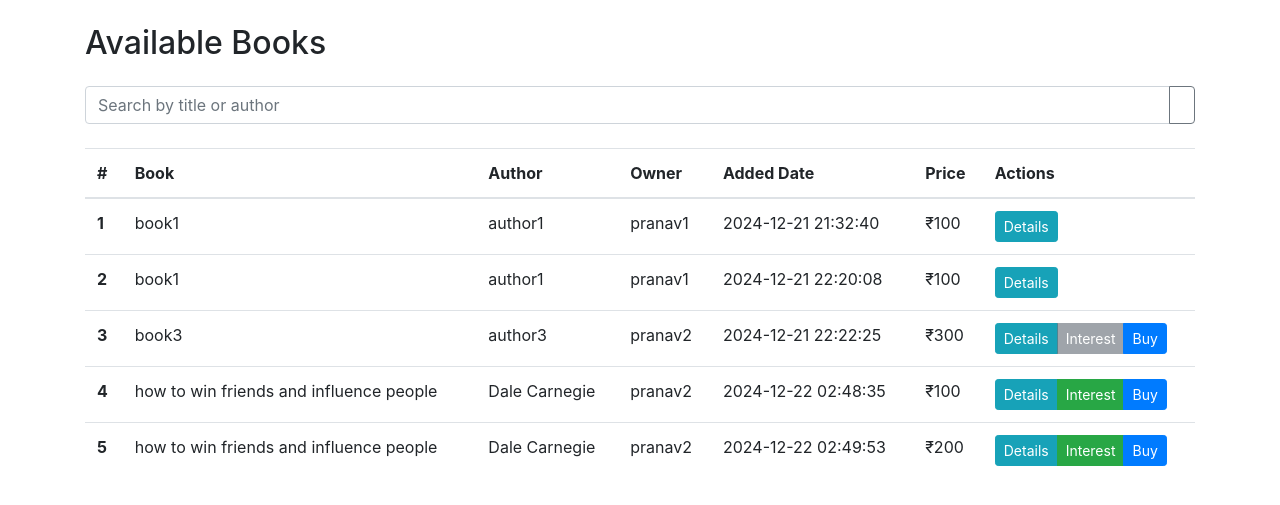
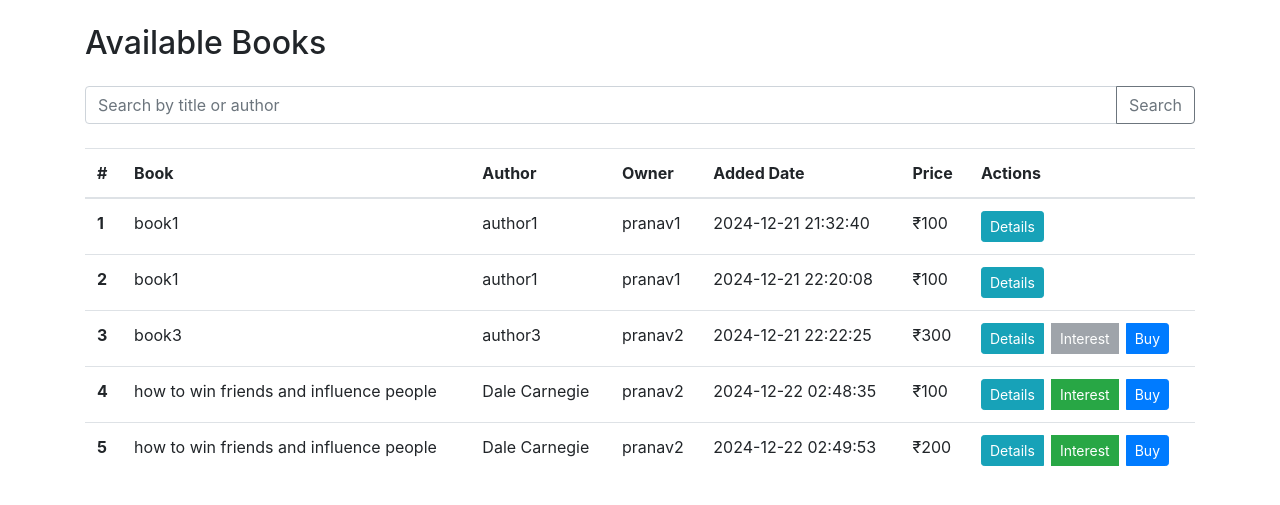
Before and after one commit to pran9v/pustak2, a Flask app: page /dashboard in a window 1280 px wide. Shown: the part 56-561 px from the top of the page. Run offline with Flask 3, Linux system fonts and the light colour scheme; a user stored in the database is signed in.

Commit message:
button spacing and search button

```diff
--- a/templates/dashboard.html
+++ b/templates/dashboard.html
@@ -11,7 +11,7 @@
             <input type="text" class="form-control" placeholder="Search by title or author" name="search" value="{{ search_query }}">
             <div class="input-group-append">
                 <button class="btn btn-outline-secondary" type="submit">
-                    <i class="fas fa-search"></i>
+                    Search
                 </button>
             </div>
         </div>
@@ -42,18 +42,18 @@
                     <td>₹{{ book_data.book.price|round|int if book_data.book.price else "N/A" }}</td>
                     <td>
                         <div class="btn-group" role="group">
-                            <a href="{{ url_for('book_details', book_id=book_data.book.id) }}" class="btn btn-info btn-sm" title="View book details">
+                            <a href="{{ url_for('book_details', book_id=book_data.book.id) }}" class="btn btn-info btn-sm mr-2 btn-rounded" title="View book details">
                                 <i class="fas fa-info-circle"></i> Details
                             </a>
 
                             <!-- Show Interest Button -->
                             {% if book_data.book.owner_id != current_user.id %}
                                 {% if book_data.interest_exists %}
-                                    <button class="btn btn-secondary btn-sm" disabled title="You have already shown interest">
+                                    <button class="btn btn-secondary btn-sm mr-2 btn-rounded" disabled title="You have already shown interest">
                                         <i class="fas fa-exchange-alt"></i> Interest
                                     </button>
                                 {% else %}
-                                    <a href="{{ url_for('show_interest', book_id=book_data.book.id) }}" class="btn btn-success btn-sm" title="Show interest in exchanging">
+                                    <a href="{{ url_for('show_interest', book_id=book_data.book.id) }}" class="btn btn-success btn-sm mr-2 btn-rounded" title="Show interest in exchanging">
                                         <i class="fas fa-exchange-alt"></i> Interest
                                     </a>
                                 {% endif %}
@@ -61,11 +61,12 @@
 
                             <!-- Buy Button -->
                             {% if book_data.book.owner_id != current_user.id %}
-                                <button type="button" class="btn btn-primary btn-sm" data-toggle="modal" data-target="#buyModal{{ book_data.book.id }}" title="Purchase this book">
+                                <button type="button" class="btn btn-primary btn-sm btn-rounded" data-toggle="modal" data-target="#buyModal{{ book_data.book.id }}" title="Purchase this book">
                                     <i class="fas fa-shopping-cart"></i> Buy
                                 </button>
                             {% endif %}
                         </div>
+
 
                         <!-- Buy Modal -->
                         <div class="modal fade" id="buyModal{{ book_data.book.id }}" tabindex="-1" role="dialog" aria-labelledby="buyModalLabel{{ book_data.book.id }}" aria-hidden="true">
```
